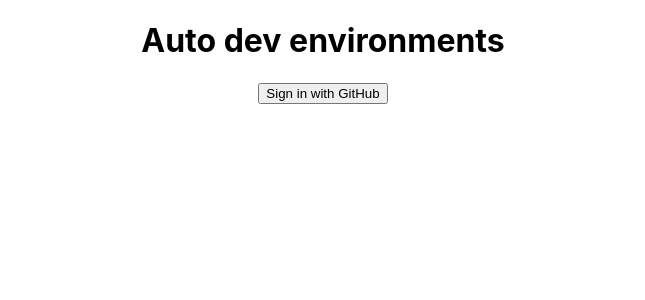
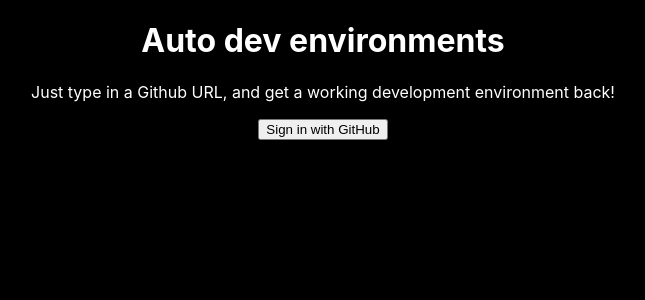
Before and after one commit to squidarth/robo-dev-environments, a React (Create React App) app in the folder frontend/: page / in a window 1280 px wide. Shown: the top 300 px of the page, without its empty margins (317-962 px from the left). Built offline with nearby package versions, Linux system fonts and the light colour scheme.

Commit message:
Change the design.

```diff
--- a/frontend/src/App.js
+++ b/frontend/src/App.js
@@ -22,6 +22,10 @@
           Auto dev environments
 
         </h1>
+
+        <p>
+          Just type in a Github  URL, and get a working development environment back!
+        </p>
         <Github />
     </div>
   );
@@ -94,7 +98,7 @@
   if (triggeredGithubUrl) {
     triggeredGithubUrlText = (
       <p>
-        Setting up dev environment for {triggeredGithubUrl}
+        Setting up dev environment for {triggeredGithubUrl}! You'll get an email when this completes.
       </p>
     )
   }
--- a/frontend/src/index.css
+++ b/frontend/src/index.css
@@ -5,6 +5,8 @@
     sans-serif;
   -webkit-font-smoothing: antialiased;
   -moz-osx-font-smoothing: grayscale;
+  background-color: black;
+  color: white;
 }
 
 code {
```
